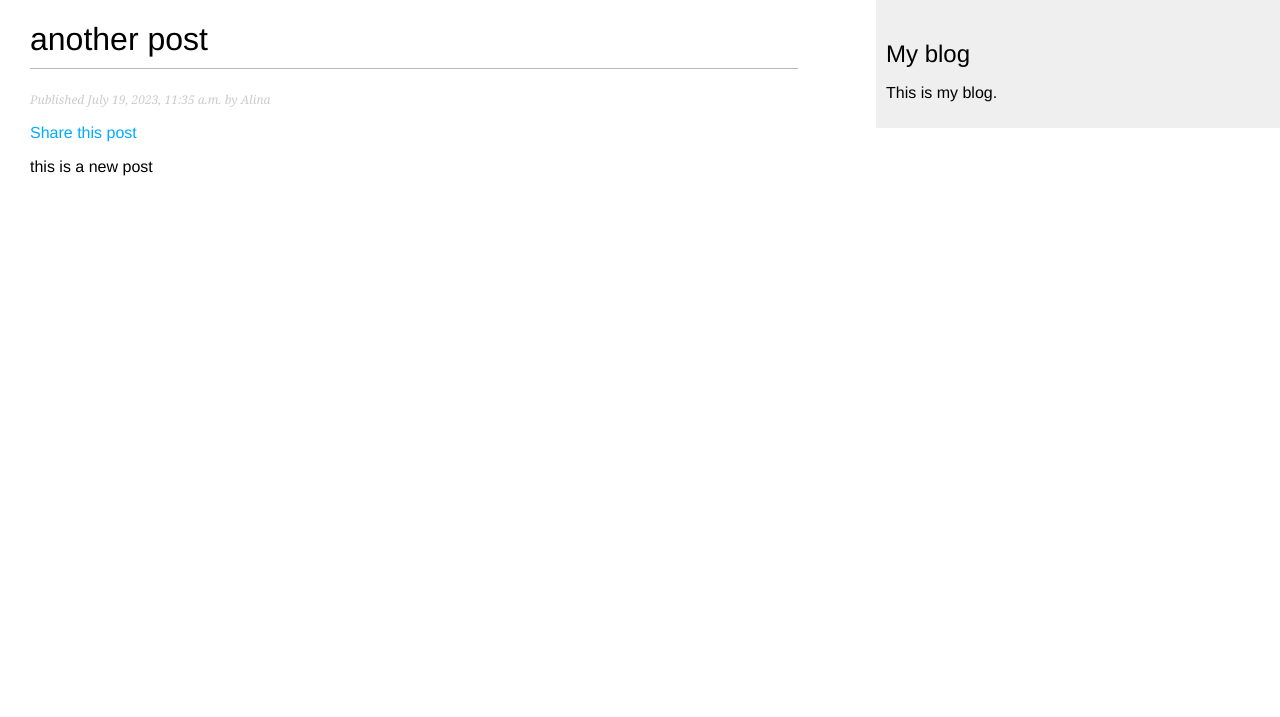
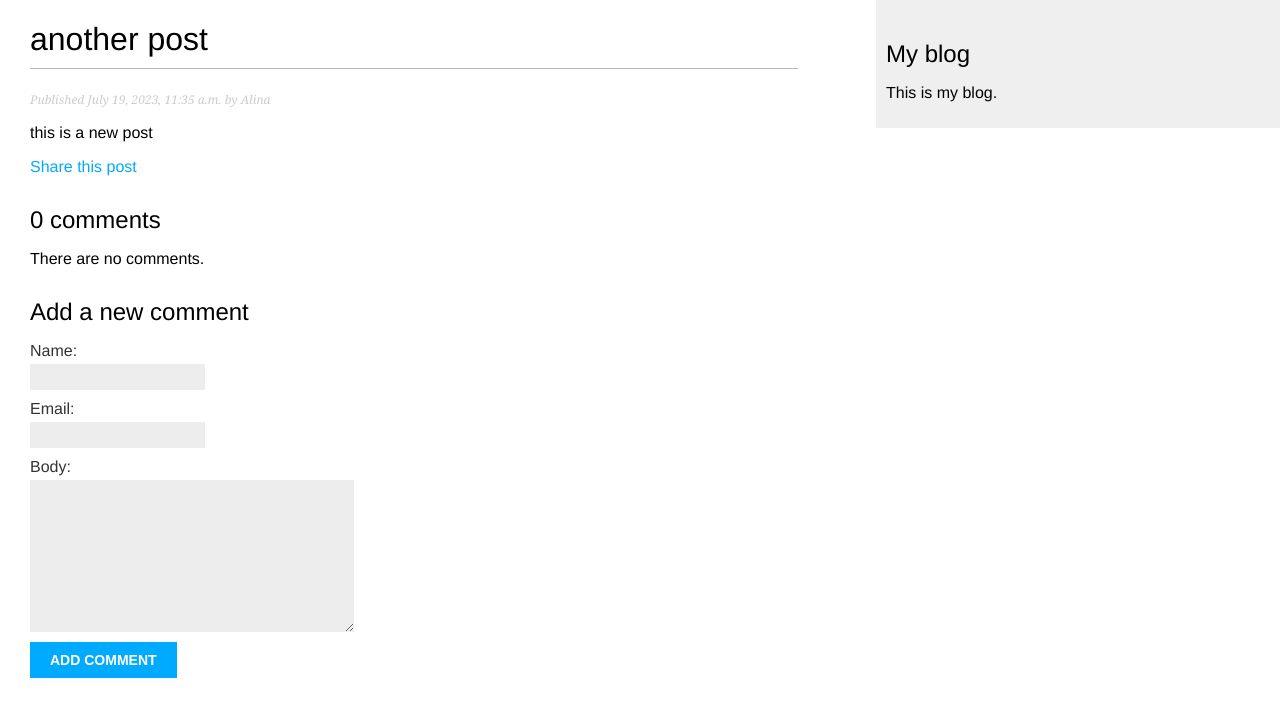
Before and after one commit to AlinaMinackova/my_site, a Django app: a page that uses blog/templates/blog/post/detail.html in a window 1280 px wide. Shown: the top 717 px of the page. Run offline with Django 4.2, Linux system fonts and the light colour scheme; data comes from the database, SQL or seed files in the repository; both versions use the stored data as it was after the commit.

Commit message:
finish create_comments_to_post

```diff
--- a/blog/forms.py
+++ b/blog/forms.py
@@ -1,4 +1,12 @@
 from django import forms
+from .models import Comment
+
+
+class CommentForm(forms.ModelForm):
+    class Meta:
+
+        model = Comment
+        fields = ['name', 'email', 'body']
 
 
 class EmailPostForm(forms.Form):
--- a/blog/templates/blog/post/detail.html
+++ b/blog/templates/blog/post/detail.html
@@ -5,11 +5,29 @@
  <p class="date">
  Published {{ post.publish }} by {{ post.author }}
  </p>
-<p>
+ {{ post.body|linebreaks }}
+ <p>
  <a href="{% url 'blog:post_share' post.id %}">
  Share this post
  </a>
  </p>
+ {% with comments.count as total_comments %}
+ <h2>
+ {{ total_comments }} comment{{ total_comments|pluralize }}
+ </h2>
+ {% endwith %}
 
- {{ post.body|linebreaks }}
+{% for comment in comments %}
+ <div class="comment">
+ <p class="info">
+ Comment {{ forloop.counter }} by {{ comment.name }}
+ {{ comment.created }}
+ </p>
+ {{ comment.body|linebreaks }}
+ </div>
+ {% empty %}
+ <p>There are no comments.</p>
+ {% endfor %}
+{% include "blog/post/includes/comment_form.html" %}
+
 {% endblock %}
--- /dev/null
+++ b/blog/templates/blog/post/includes/comment_form.html
@@ -0,0 +1,6 @@
+<h2>Add a new comment</h2>
+<form action="{% url 'blog:post_comment' post.id %}" method="post">
+ {{ form.as_p }}
+ {% csrf_token %}
+ <p><input type="submit" value="Add comment"></p>
+</form>
--- a/blog/urls.py
+++ b/blog/urls.py
@@ -10,4 +10,6 @@ urlpatterns = [
     path('<int:year>/<int:month>/<int:day>/<slug:post>/', views.post_detail, name='post_detail'),
     path('<int:post_id>/share/',
          views.post_share, name='post_share'),
+    path('<int:post_id>/comment/',
+        views.post_comment, name='post_comment'),
 ]
--- a/blog/views.py
+++ b/blog/views.py
@@ -1,8 +1,9 @@
 from django.core.mail import send_mail
 from django.shortcuts import render, get_object_or_404
-from .models import Post
+from .models import Post, Comment
 from django.core.paginator import Paginator, EmptyPage, PageNotAnInteger
-from .forms import EmailPostForm
+from .forms import EmailPostForm, CommentForm
+from django.views.decorators.http import require_POST
 
 
 def post_list(request):
@@ -28,9 +29,16 @@ def post_detail(request, year, month, day, post):
                              publish__year=year,
                              publish__month=month,
                              publish__day=day)
+    # Список активных комментариев к этому посту
+    comments = post.comments.filter(active=True)
+    # Форма для комментирования пользователями
+    form = CommentForm()
+
     return render(request,
                   'blog/post/detail.html',
-                  {'post': post})
+                  {'post': post,
+                   'comments': comments,
+                   'form': form})
 
 
 def post_share(request, post_id):
@@ -48,14 +56,35 @@ def post_share(request, post_id):
             post_url = request.build_absolute_uri(
                 post.get_absolute_url())
             subject = f"{cd['name']} recommends you read " \
-                    f"{post.title}"
+                      f"{post.title}"
             message = f"Read {post.title} at {post_url}\n\n" \
-                    f"{cd['name']}\'s comments: {cd['comments']}"
+                      f"{cd['name']}\'s comments: {cd['comments']}"
             send_mail(subject, message, 'alikaminakova34118@gmail.com',
-                    [cd['to']])
+                      [cd['to']])
             sent = True
     else:
         form = EmailPostForm()
     return render(request, 'blog/post/share.html', {'post': post,
-                                                'form': form,
-                                                    'sent':sent})
+                                                    'form': form,
+                                                    'sent': sent})
+
+
+@require_POST
+def post_comment(request, post_id):
+    post = get_object_or_404(Post,
+                             id=post_id,
+                             status=Post.Status.PUBLISHED)
+    comment = None
+    # Комментарий был отправлен
+    form = CommentForm(data=request.POST)
+    if form.is_valid():
+        # Создать объект класса Comment, не сохраняя его в базе данных
+        comment = form.save(commit=False)
+        # Назначить пост комментарию
+        comment.post = post
+        # Сохранить комментарий в базе данных
+        comment.save()
+    return render(request, 'blog/post/comment.html',
+                  {'post': post,
+                   'form': form,
+                   'comment': comment})
```
Also changed, not shown: blog/admin.py (+9 -1 lines), blog/templates/blog/post/comment.html (added, +10 -0 lines), db.sqlite3.
